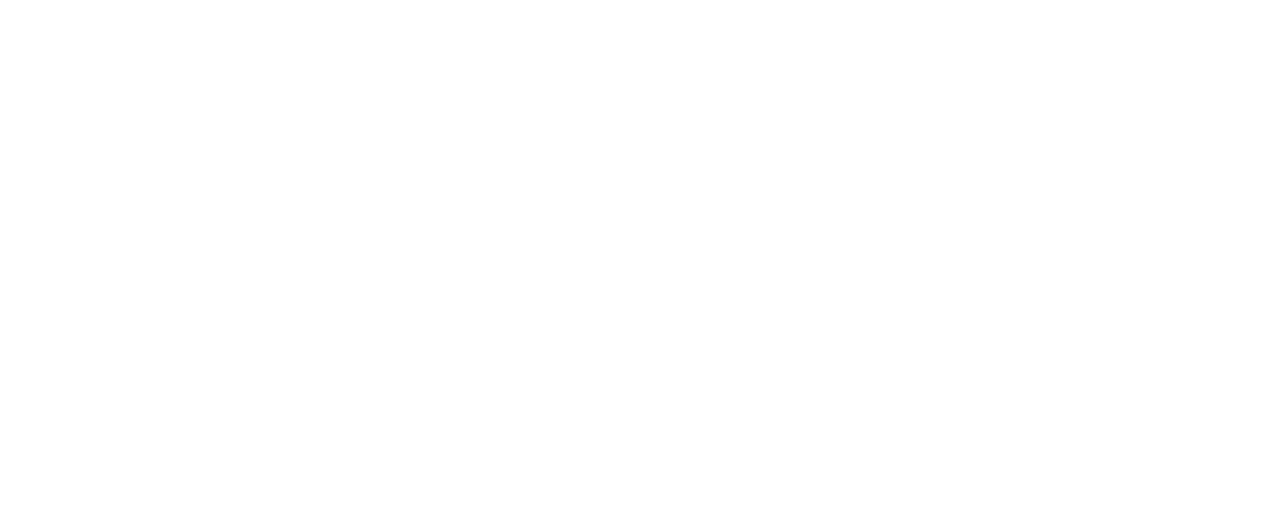
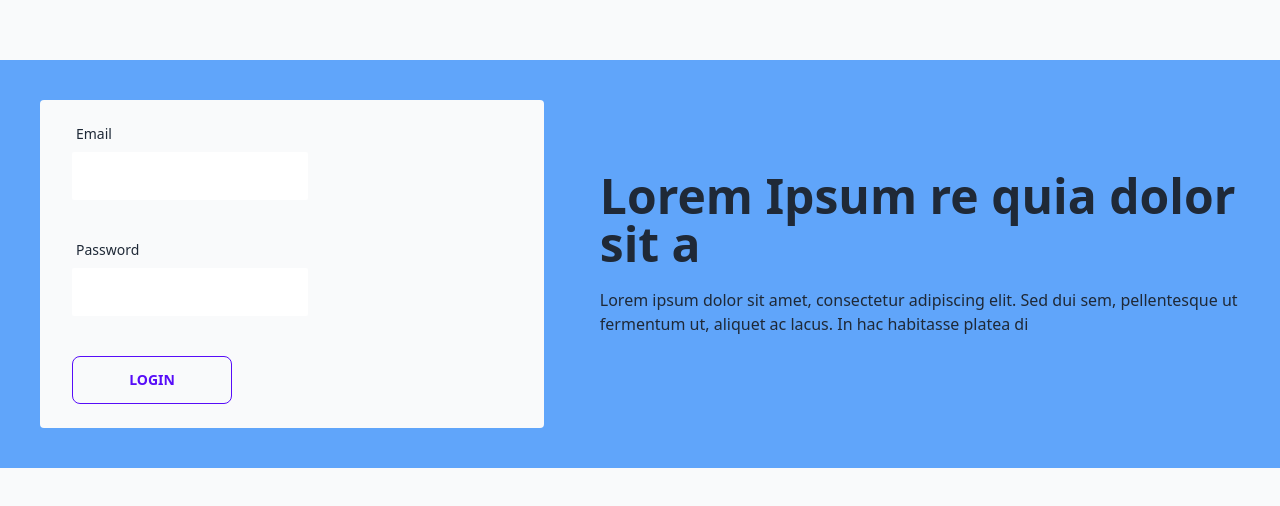
Before and after one commit to CodeBuildder/start-up-saga, a React (Create React App) app in the folder client/: page /login in a window 1280 px wide. Shown: the part 136-642 px from the top of the page. Built offline with nearby package versions, Linux system fonts and the light colour scheme.

Commit message:
login page

```diff
--- a/client/package.json
+++ b/client/package.json
@@ -16,8 +16,8 @@
     "daisyui": "^1.14.2",
     "react": "^17.0.2",
     "react-dom": "^17.0.2",
+    "react-hook-form": "^7.17.1",
     "react-icons": "^4.3.1",
-    "react-hook-form": "^7.17.0",
     "react-router-dom": "^5.3.0",
     "react-scripts": "4.0.3",
     "react-toastify": "^8.0.3",
--- a/client/src/App.tsx
+++ b/client/src/App.tsx
@@ -1,6 +1,7 @@
 import React from "react";
 import Home from "./pages/Home";
 import Signup from "./pages/Signup";
+import Login from "./pages/Login";
 import UserDashboard from "./pages/User/Dashboard";
 import { Switch, Route, BrowserRouter as Router } from "react-router-dom";
 
@@ -18,6 +19,11 @@
         </Route>
       </Switch>
       <Switch>
+        <Route path="/login">
+          <Login />
+        </Route>
+      </Switch>
+      <Switch>
         <Route path="/dashboard">
           <UserDashboard />
         </Route>
--- a/client/src/components/Home/Hero.tsx
+++ b/client/src/components/Home/Hero.tsx
@@ -18,7 +18,8 @@
         </div>
         <div className="flex-none hidden px-2 mx-2 lg:flex">
           <div className="flex items-stretch">
-            <a className="btn btn-ghost btn-sm rounded-btn">
+            <a className="btn btn-ghost btn-sm rounded-btn"
+            onClick={() => history.push("/login")}>
               <svg
                 xmlns="http://www.w3.org/2000/svg"
                 width="24"
--- /dev/null
+++ b/client/src/components/Login/Hero.tsx
@@ -0,0 +1,115 @@
+import React from "react";
+import constants from "../../constants/constants";
+import axios, { AxiosResponse } from "axios";
+import { ToastContainer, toast } from "react-toastify";
+import "react-toastify/dist/ReactToastify.css";
+import { useForm } from "react-hook-form";
+import { useHistory } from "react-router-dom";
+type FormData = {
+  username: string;
+  email: string;
+  phone: string;
+  password: string;
+};
+const Hero: React.FC = () => {
+  const history = useHistory();
+  const {
+    register,
+    handleSubmit,
+    formState: { errors },
+  } = useForm<FormData>();
+  const onSubmit = async (data: FormData) => {
+    console.log(data);
+    const postData: AxiosResponse = await axios.post(
+      `${constants.BASE_URL}/login`,
+      data
+    );
+    if (postData.status === 200) {
+      toast.success("Login successful!");
+      setTimeout(() => {
+        history.push("/dashboard");
+      }, 2000);
+    }
+    console.log(postData);
+    console.log(constants.BASE_URL);
+  };
+  return (
+    <div className="hero min-h-screen bg-base-200 ">
+      <ToastContainer />
+      <div className="flex-col hero-content lg:flex-row flex-row bg-blue-400">
+        <div className="m-6 card bg-base-200 w-2/3  rounded h-2/3 ">
+          <form onSubmit={handleSubmit(onSubmit)}>
+            <div className="flex ml-6">
+              <div className="form-control my-4 mx-2">
+                <label className="label">
+                  <span className="label-text">Email</span>
+                </label>
+                <input
+                  type="text"
+                  className="input rounded-sm"
+                  {...register("email", {
+                    required: true,
+                    pattern: /^\S+@\S+\.\S+$/,
+                  })}
+                />
+                {errors.email?.type === "required" && (
+                  <p className="text-sm text-red-500 pt-2 ">
+                    *Please enter email
+                  </p>
+                )}
+                {errors.email?.type === "pattern" && (
+                  <p className="text-sm text-red-500 pt-2 ">
+                    *Please enter valid Email
+                  </p>
+                )}
+              </div>
+            </div>
+            <div className="flex ml-6">
+              <div className="form-control my-4 mx-2">
+                <label className="label">
+                  <span className="label-text">Password</span>
+                </label>
+                <input
+                  type="password"
+                  className="input rounded-sm"
+                  {...register("password", { required: true, minLength: 6 })}
+                />
+                {errors.password?.type === "required" && (
+                  <p className="text-sm text-red-500 pt-2 ">
+                    *Please enter password
+                  </p>
+                )}
+                {errors.password?.type === "minLength" && (
+                  <p className="text-sm text-red-500 pt-2 ">
+                    *Min characters required is 6
+                  </p>
+                )}
+              </div>
+            </div>
+
+            <button
+              className="btn btn-outline btn-primary w-40  my-6 ml-8"
+              type="submit"
+            >
+              Login
+            </button>
+          </form>
+        </div>
+        <div className="flex-col justify-center hero-content lg:flex-row">
+          <div className="text-center lg:text-left">
+            <h1 className="mb-5 text-5xl font-bold">
+              Lorem Ipsum re quia dolor sit a
+            </h1>
+            <p className="mb-5">
+              Lorem ipsum dolor sit amet, consectetur adipiscing elit. Sed dui
+              sem, pellentesque ut fermentum ut, aliquet ac lacus. In hac
+              habitasse platea di
+            </p>
+          </div>
+        </div>
+      </div>
+    </div>
+  );
+};
+
+export default Hero;
--- /dev/null
+++ b/client/src/pages/Login.tsx
@@ -0,0 +1,7 @@
+import React from "react"
+
+import Hero from "../components/Login/Hero"
+
+const Login =()=> {return <Hero />;}
+
+export default Login
```
Also changed, not shown: 1 other file (tests, documents, lock files or other folders).
